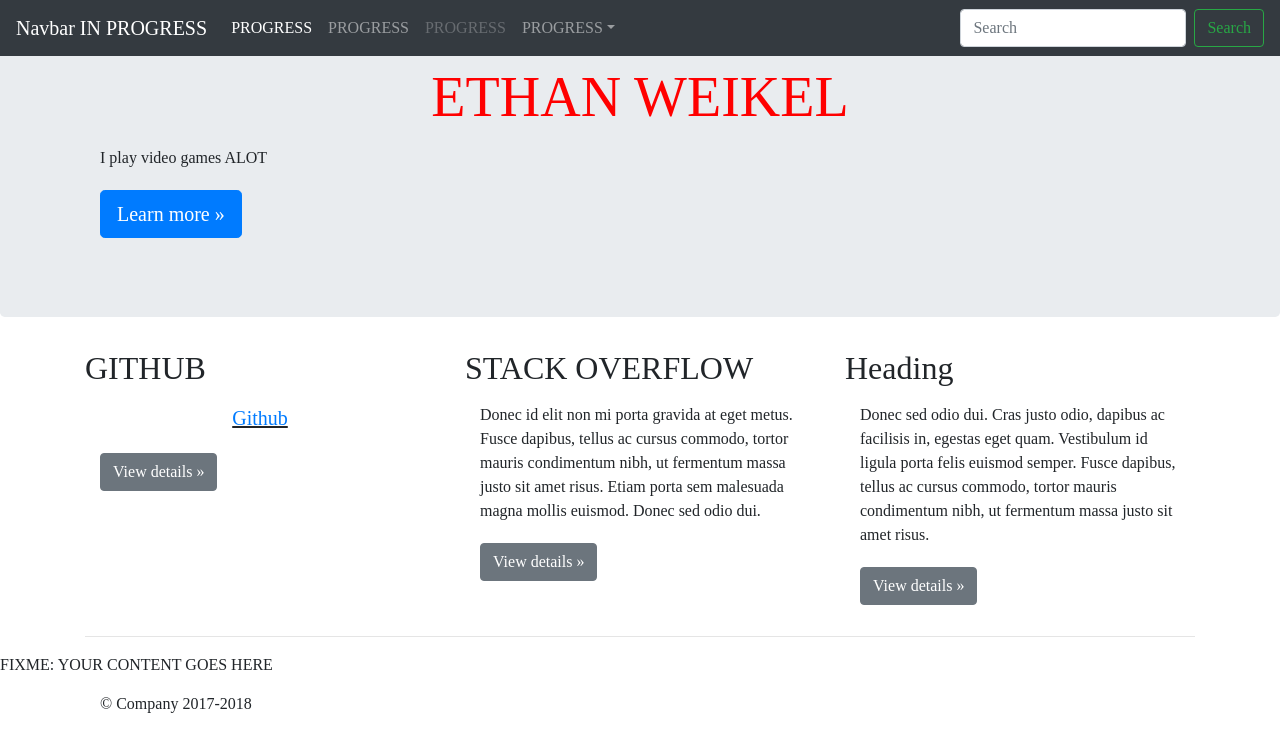
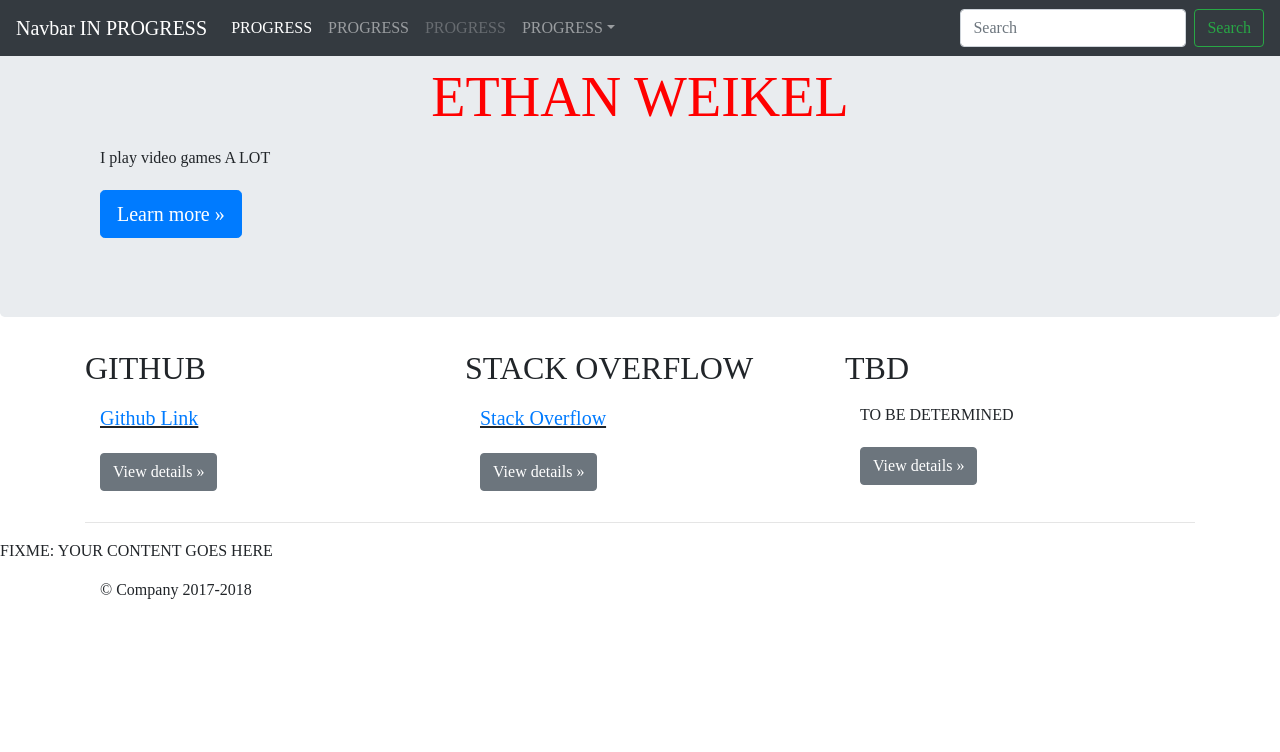
Before and after one commit to Toytum/Toytum.github.io, a plain HTML site: page index.html in a window 1280 px wide. Drawn offline with nearby package versions, Linux system fonts and the light colour scheme.

Commit message:
Formatting
Trying to smoothly merge bootstrap, and template, and personal .css style

```diff
--- a/index.html
+++ b/index.html
@@ -55,7 +55,7 @@
       <div class="jumbotron">
         <div class="container">
           <h1 class="display-4">ETHAN WEIKEL</h1>
-          <p>I play video games ALOT</p>
+          <p>I play video games A LOT</p>
           <p><a class="btn btn-primary btn-lg" href="#" role="button">Learn more &raquo;</a></p>
         </div>
       </div>
@@ -65,17 +65,17 @@
         <div class="row">
           <div class="col-md-4">
             <h2>GITHUB</h2>
-            <p id="githublink"><a target="_blank" href="https://github.com/Toytum">Github</p>
+            <p id="githublink"><a target="_blank" href="https://github.com/Toytum">Github Link</p>
             <p><a class="btn btn-secondary" href="#" role="button">View details &raquo;</a></p>
           </div>
           <div class="col-md-4">
             <h2>STACK OVERFLOW</h2>
-            <p>Donec id elit non mi porta gravida at eget metus. Fusce dapibus, tellus ac cursus commodo, tortor mauris condimentum nibh, ut fermentum massa justo sit amet risus. Etiam porta sem malesuada magna mollis euismod. Donec sed odio dui. </p>
+            <p id="overflowlink"><a target="_blank" href="https://stackoverflow.com/users/10426171/toytum">Stack Overflow</p>
             <p><a class="btn btn-secondary" href="#" role="button">View details &raquo;</a></p>
           </div>
           <div class="col-md-4">
-            <h2>Heading</h2>
-            <p>Donec sed odio dui. Cras justo odio, dapibus ac facilisis in, egestas eget quam. Vestibulum id ligula porta felis euismod semper. Fusce dapibus, tellus ac cursus commodo, tortor mauris condimentum nibh, ut fermentum massa justo sit amet risus.</p>
+            <h2>TBD</h2>
+            <p>TO BE DETERMINED</p>
             <p><a class="btn btn-secondary" href="#" role="button">View details &raquo;</a></p>
           </div>
         </div>
--- a/stylefile.css
+++ b/stylefile.css
@@ -37,12 +37,11 @@ p#bio{
 
 p#githublink{
     font-size: 20px;
-    text-align:center;
+    text-align:left;
     text-decoration:underline;
 }
 
 p#overflowlink{
     font-size:20px;
-    text-align:center;
     text-decoration:underline;
 }
```
